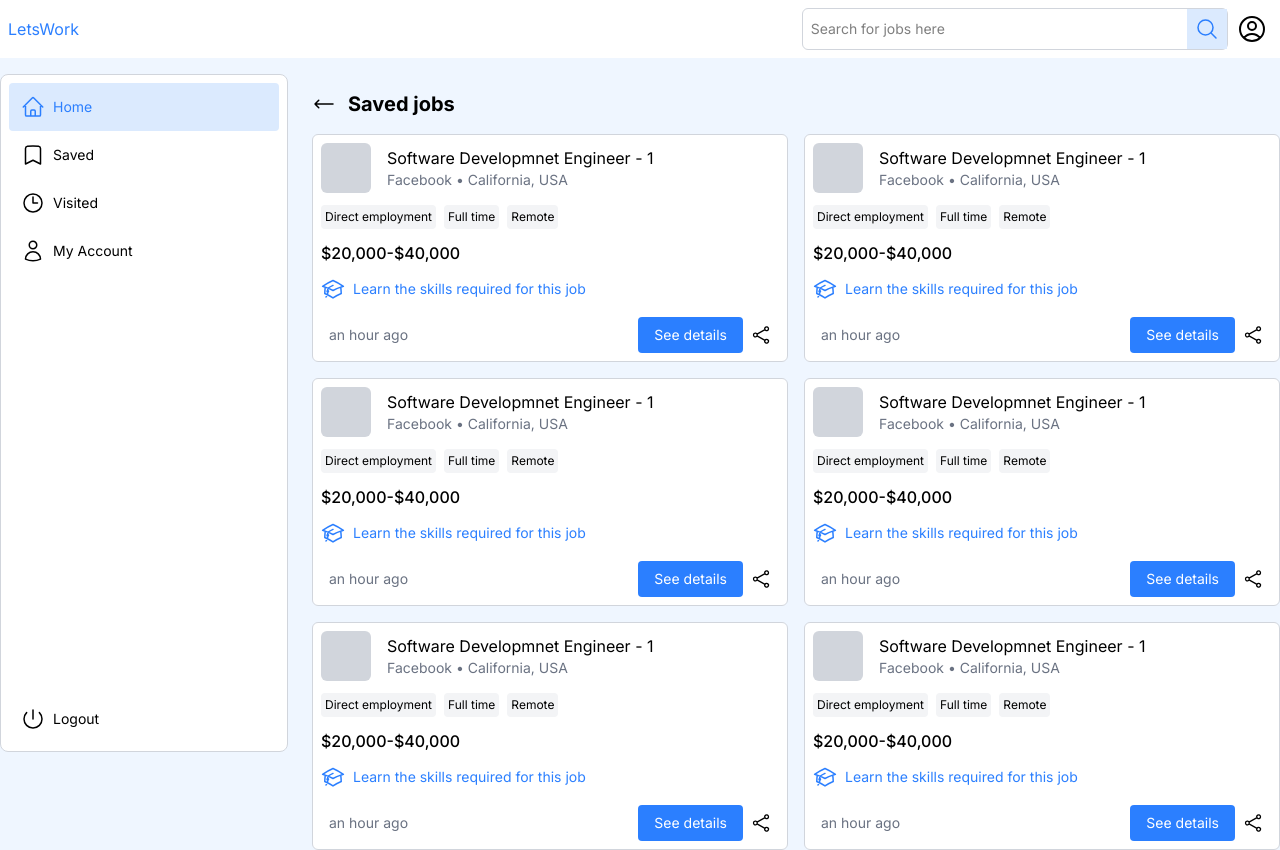
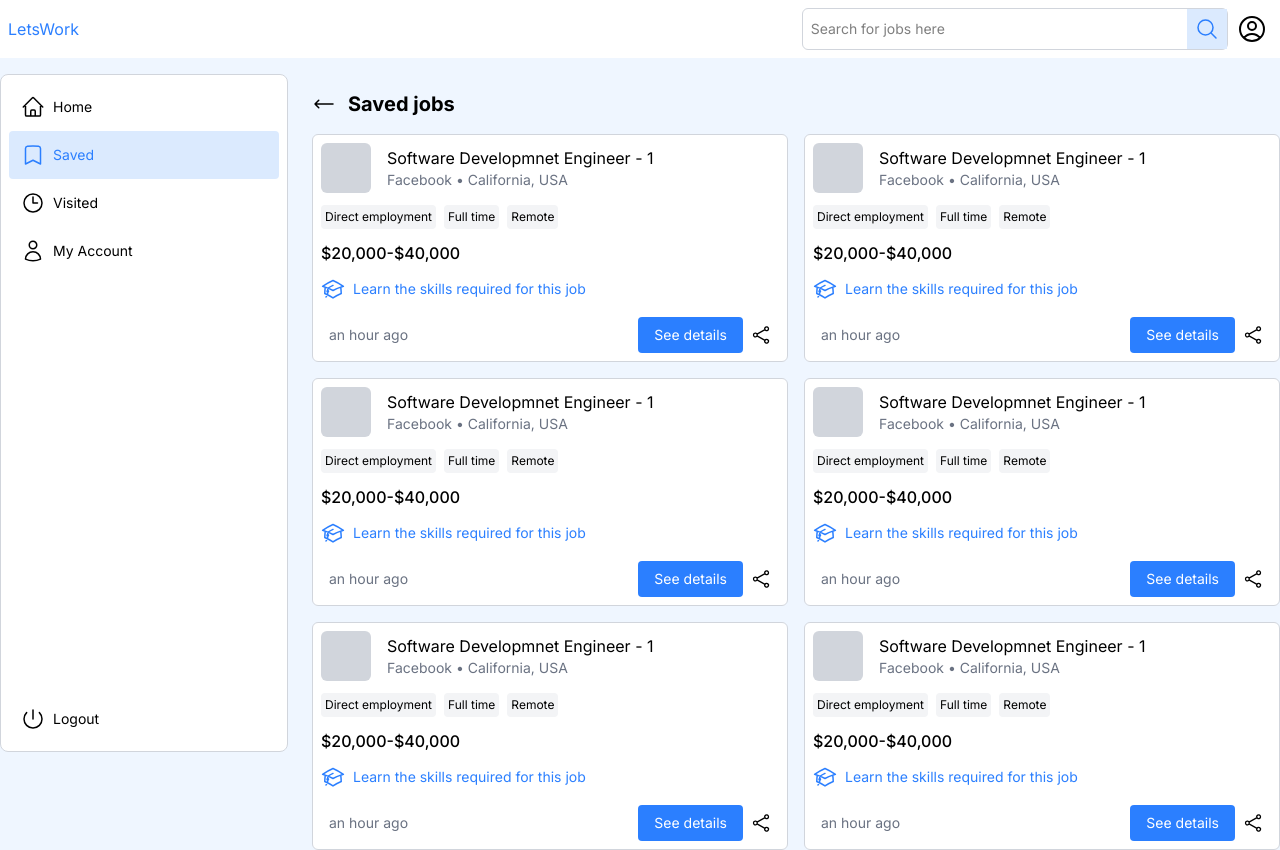
Before and after one commit to MohdBelalNaim/letswork, a React (Vite) app: page /saved in a window 1280 px wide. Shown: the top 850 px of the page. Built offline with nearby package versions, Linux system fonts and the light colour scheme.

Commit message:
[ADD] Routing Added and active tab is highlighted

```diff
--- a/src/App.jsx
+++ b/src/App.jsx
@@ -1,11 +1,10 @@
 import React from "react";
 import Home from "./pages/Home";
 import { BrowserRouter, Routes, Route } from "react-router-dom";
-
 import DetailsPage from "./pages/DetailsPage";
 import SavedPage from "./pages/SavedPage";
 import VisitedPage from "./pages/VisitedPage";
-import Auth from "./components/Auth";
+import MyAccount from "./pages/MyAccount";
 
 const App = () => {
   return (
@@ -16,6 +15,7 @@ const App = () => {
         <Route path="/details" element={<DetailsPage />} />
         <Route path="/saved" element={<SavedPage />} />
         <Route path="/visited" element={<VisitedPage />} />
+        <Route path="/account" element={<MyAccount />} />
       </Routes>
     </BrowserRouter>
   );
--- a/src/components/Sidebar.jsx
+++ b/src/components/Sidebar.jsx
@@ -1,25 +1,26 @@
-import React from "react";
+import React, { useState } from "react";
 import { sidebar } from "../sidebarhelper";
-
+import { Link, NavLink } from "react-router-dom";
 const Sidebar = () => {
+  const[active, setActive] = useState(0);
   return (
     <div className="sticky top-10 border border-gray-300 flex p-2 flex-col justify-between h-[calc(100vh-122px)] bg-white rounded-lg text-black">
       <div>
-        {sidebar.map((item, index) => {
-          if (index === 0) {
-            return (
-              <div className="flex gap-2 items-center px-3 py-3 text-sm bg-blue-100 text-blue-500 rounded">
-                {item.icon} {item.name}
-              </div>
-            );
-          } else {
-            return (
-              <div className="flex gap-2 items-center px-3 py-3 text-sm">
-                {item.icon} {item.name}
-              </div>
-            );
+        {sidebar.map((item, index) => (
+          <NavLink
+          key={index}
+            to={item.path}
+            className={({ isActive }) =>
+            `flex gap-2 items-center px-3 py-3 text-sm rounded cursor-pointer ${
+              isActive ? "bg-blue-100 text-blue-500" : ""
+            }`
           }
-        })}
+        >
+          {item.icon} {item.name}
+        </NavLink>
+      ))}
+
+
       </div>
       <div className="flex gap-2 items-center px-3 py-3 text-sm">
         <svg
--- /dev/null
+++ b/src/pages/MyAccount.jsx
@@ -0,0 +1,11 @@
+import React from 'react'
+
+function MyAccount() {
+  return (
+    <div>
+      This is the My Account page.
+    </div>
+  )
+}
+
+export default MyAccount
--- a/src/pages/VisitedPage.jsx
+++ b/src/pages/VisitedPage.jsx
@@ -3,6 +3,7 @@ import React from "react";
 import Sidebar from "../components/Sidebar";
 import Header from "./Header";
 import Visited from "../components/Visited";
+import JobCard from "../components/JobCard";
 const VisitedPage = () => {
   return (
     <div className="bg-blue-50 min-h-screen flex flex-col">
--- a/src/sidebarhelper.jsx
+++ b/src/sidebarhelper.jsx
@@ -1,6 +1,7 @@
 export const sidebar = [
   {
     name: "Home",
+    path: "/",
     icon: (
       <svg
         xmlns="http://www.w3.org/2000/svg"
@@ -20,6 +21,7 @@ export const sidebar = [
   },
   {
     name: "Saved",
+    path:"/saved",
     icon: (
       <svg
         xmlns="http://www.w3.org/2000/svg"
@@ -39,6 +41,7 @@ export const sidebar = [
   },
   {
     name: "Visited",
+    path: "/visited",
     icon: (
       <svg
         xmlns="http://www.w3.org/2000/svg"
@@ -58,6 +61,7 @@ export const sidebar = [
   },
   {
     name: "My Account",
+    path: "/account", // This path should match your routing setup
     icon: (
       <svg
         xmlns="http://www.w3.org/2000/svg"
```
